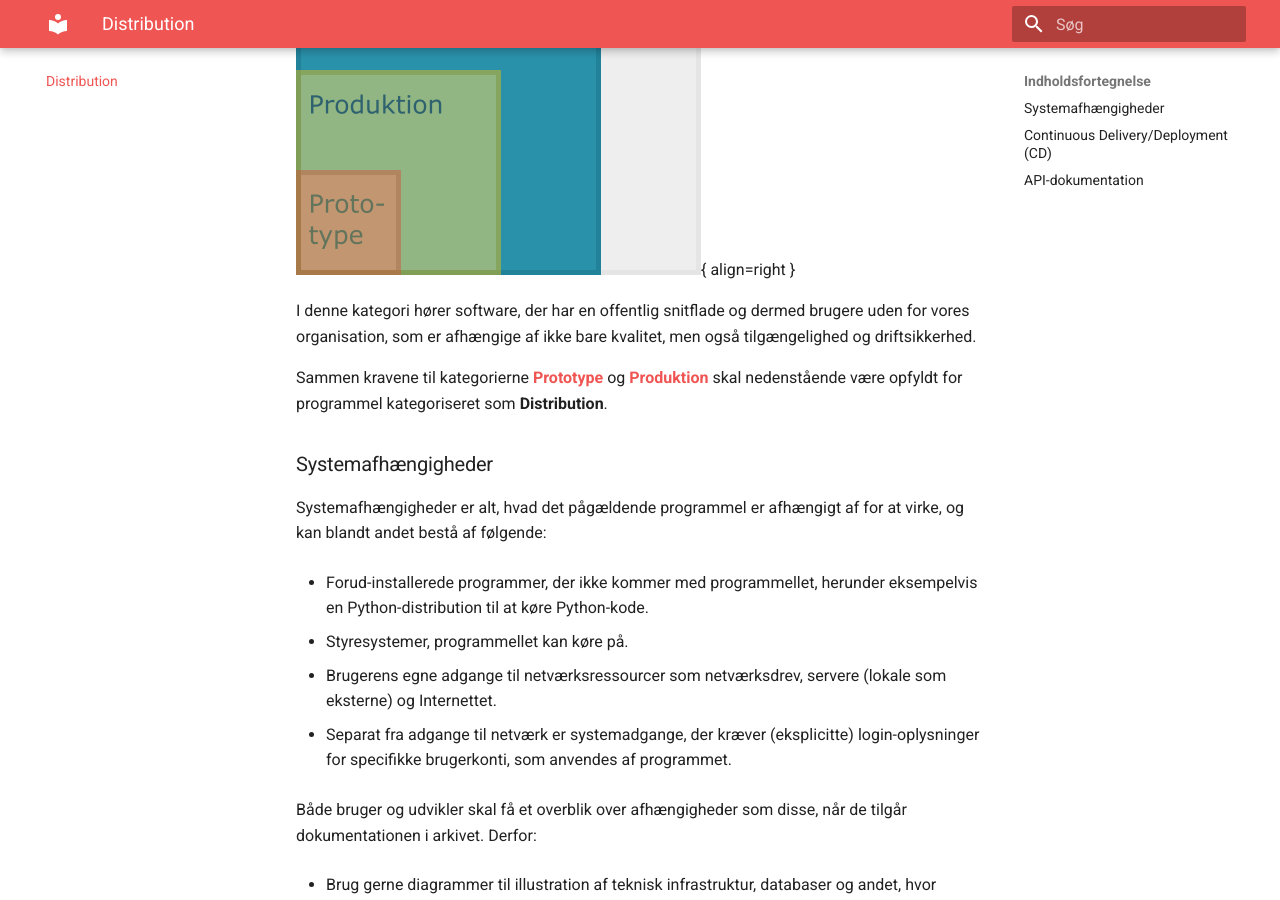
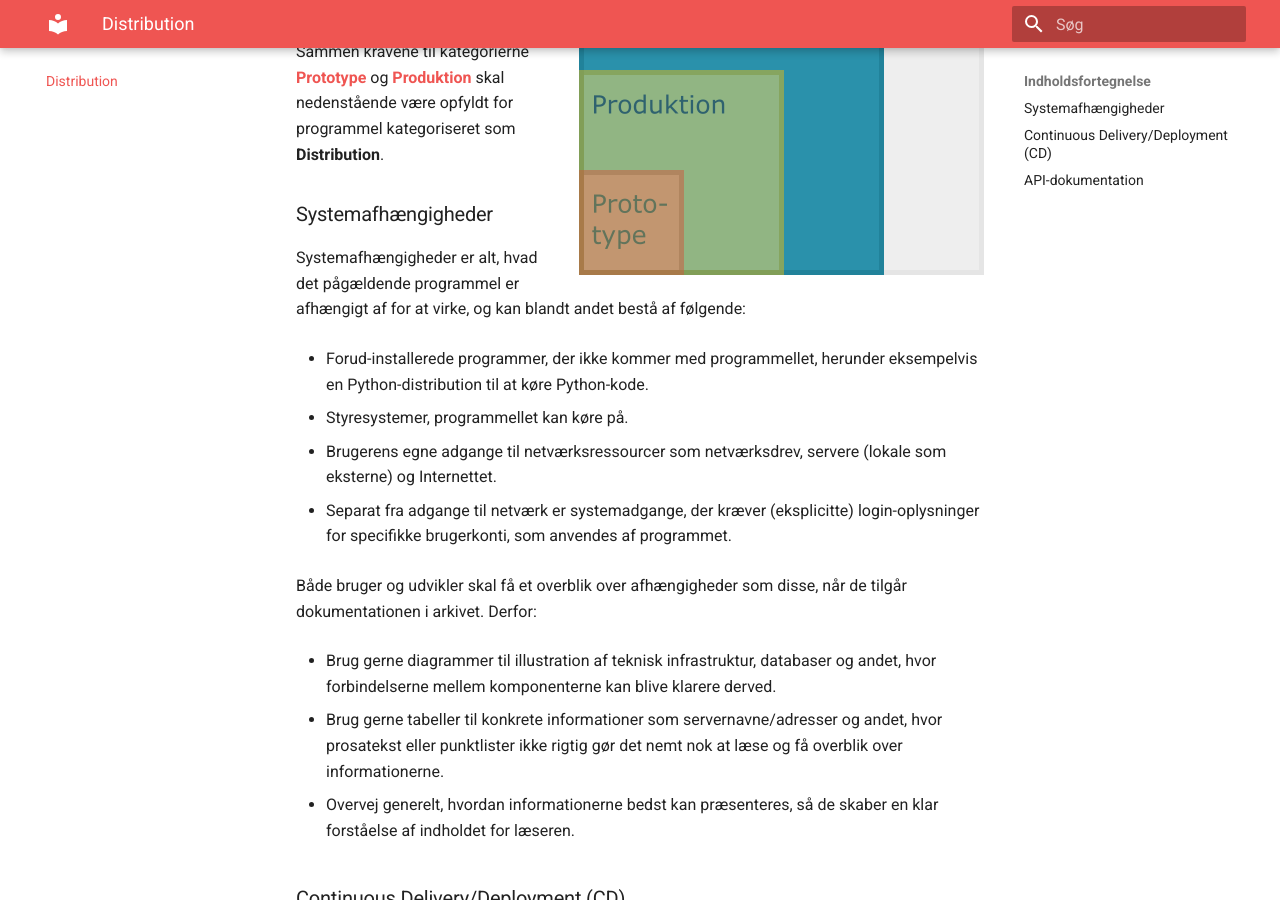
Before and after one commit to SDFIdk/grf-programmel-overblik, an MkDocs documentation site: the page built from docs/distribution.md, in a window 1280 px wide and 900 px high, scrolled down 358 px. Built offline with MkDocs 1.6.1 and Material for MkDocs 9.7.7, drawn with Linux system fonts in a browser that asks for light colours.

Commit message:
docs: Tilpas mkdocs-konfiguration

```diff
--- a/mkdocs.yaml
+++ b/mkdocs.yaml
@@ -23,17 +23,16 @@ plugins:
 # Extensions in use
 markdown_extensions:
 
-# - markdown.extensions.admonition
 - admonition
-# - markdown.extensions.attr_list
-# - markdown.extensions.def_list
-- markdown.extensions.footnotes
-# - markdown.extensions.meta
-- markdown.extensions.toc:
+- admonition
+- attr_list
+- footnotes
+- toc:
     permalink: true
 
 - pymdownx.betterem:
     smart_enable: all
+
 # Make admonitions collapsable with ??? instead of !!!
 - pymdownx.details
 
```
